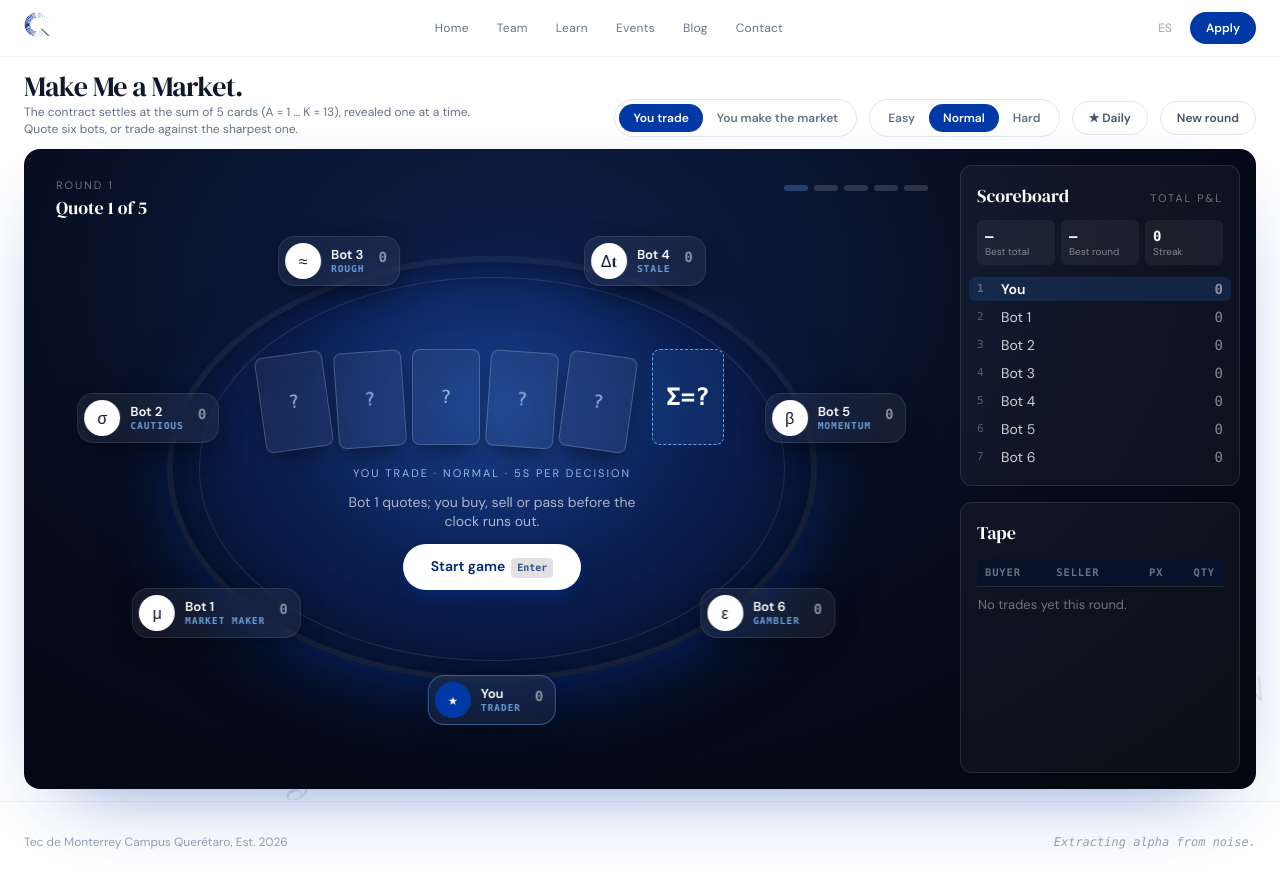
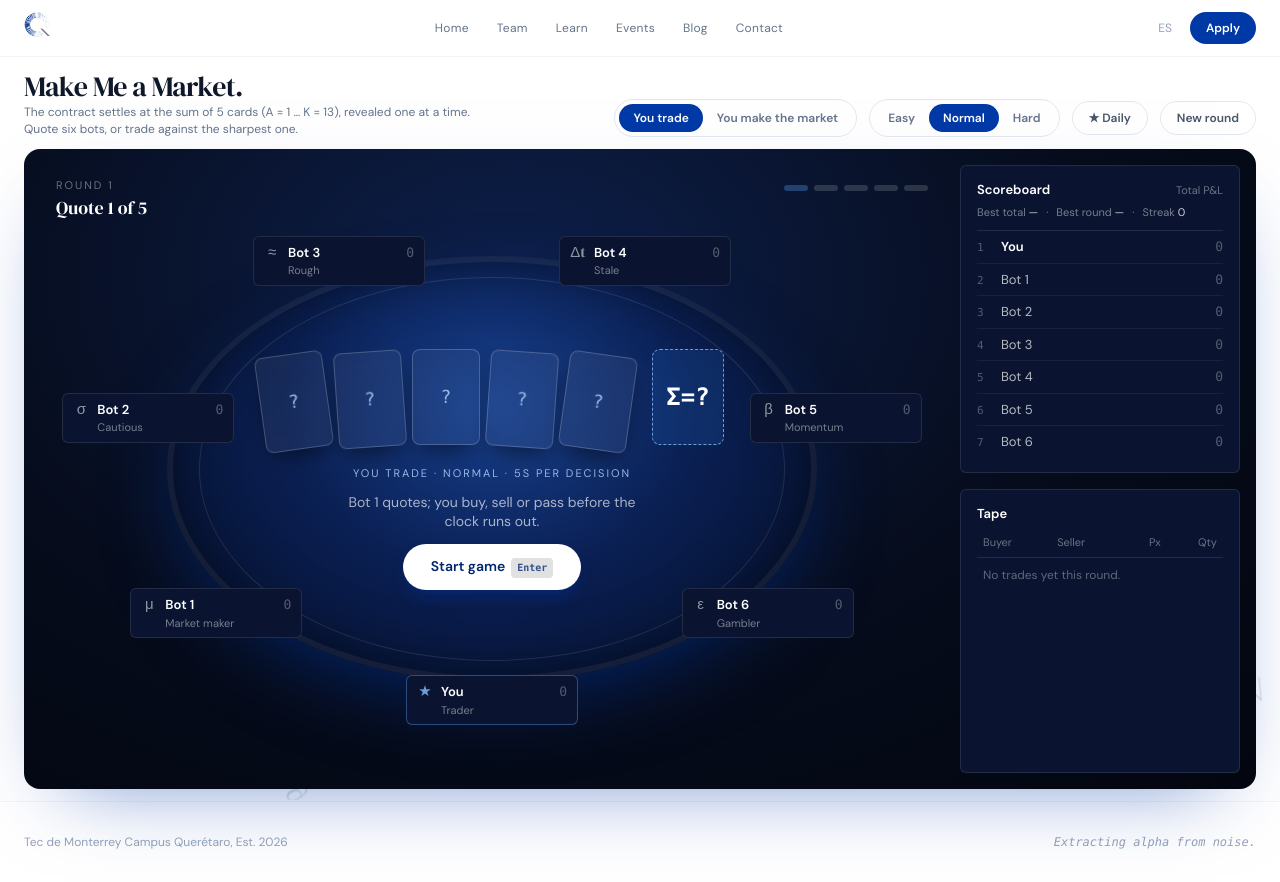
Before and after one commit to CsVazquezz/QuantStudentGroup, a Next.js app: page /play in a window 1280 px wide. Built offline with nearby package versions, Linux system fonts and the light colour scheme.

Commit message:
style(play): flatten scoreboard and tape panels to match seat nameplates

```diff
--- a/app/play/page.tsx
+++ b/app/play/page.tsx
@@ -3,7 +3,7 @@
 import Image from "next/image";
 import Link from "next/link";
 import { useEffect, useRef, useState, type CSSProperties } from "react";
-import { motion, AnimatePresence, MotionConfig } from "framer-motion";
+import { motion, MotionConfig } from "framer-motion";
 import { useLang } from "@/lib/useLang";
 import MobileNav from "@/components/MobileNav";
 import {
@@ -63,8 +63,9 @@ const en = {
   revealLast: "Reveal last card & settle",
   nobody: "Nobody traded.",
   tradeLine: (b: string, q: number, s: string, p: number) => `${b} bought ${q} from ${s} at ${p}`,
-  bubbleBuy: (q: number, p: number) => `Buy ${q} @ ${p}`,
-  bubbleSell: (q: number, p: number) => `Sell ${q} @ ${p}`,
+  bubbleBuy: (q: number, p: number) => `bought ${q} @ ${p}`,
+  bubbleSell: (q: number, p: number) => `sold ${q} @ ${p}`,
+  seatRound: (x: string) => `round ${x}`,
   qty: "Qty",
   buyAt: (p: number) => `Buy at ${p}`,
   sellAt: (p: number) => `Sell at ${p}`,
@@ -87,7 +88,7 @@ const en = {
     wide: (s: number) => `Too wide: keep bid and ask at most ${s} apart.`,
     limit: () => "That would break a ±5 position limit.",
   },
-  score: { title: "Scoreboard", note: "total P&L" },
+  score: { title: "Scoreboard", note: "Total P&L" },
   tape: { title: "Tape", debrief: "Debrief", cols: ["Buyer", "Seller", "Px", "Qty"], empty: "No trades yet this round." },
   styles: {
     sharp:    { tag: "Sharp",    desc: "Knows the exact fair value." },
@@ -166,8 +167,9 @@ const es: typeof en = {
   revealLast: "Revelar última carta y liquidar",
   nobody: "Nadie operó.",
   tradeLine: (b, q, s, p) => `${b} compró ${q} a ${s} en ${p}`,
-  bubbleBuy: (q, p) => `Compra ${q} @ ${p}`,
-  bubbleSell: (q, p) => `Vende ${q} @ ${p}`,
+  bubbleBuy: (q, p) => `compró ${q} @ ${p}`,
+  bubbleSell: (q, p) => `vendió ${q} @ ${p}`,
+  seatRound: x => `ronda ${x}`,
   qty: "Cant.",
   buyAt: p => `Comprar en ${p}`,
   sellAt: p => `Vender en ${p}`,
@@ -278,7 +280,8 @@ const FOCUS = "focus-visible:outline focus-visible:outline-2 focus-visible:outli
 const BTN = `px-5 py-2.5 text-sm font-sans font-semibold rounded-full transition-colors duration-200 ${FOCUS}`;
 const BTN_LIGHT = `${BTN} bg-white text-tec-800 hover:bg-tec-50 shadow-lg shadow-tec-600/30`;
 const KICKER = "text-[11px] font-sans tracking-[0.18em] uppercase";
-const GLASS = "rounded-xl bg-white/[0.04] border border-white/10";
+const GLASS = "rounded-md bg-[#0a1430] border border-white/10";
+const PANEL_H = "font-sans text-[13px] font-semibold text-white";
 const INPUT = `w-20 px-3 py-2 font-mono text-xl text-center text-white bg-white/10 border border-white/20 rounded-lg focus:outline-none focus:border-tec-300 ${FOCUS}`;
 
 // 7 seats evenly around the oval, "You" at the bottom. Exposed as CSS vars
@@ -291,7 +294,6 @@ function seatPos(i: number) {
       "--l": `${(50 + 39 * Math.cos(a)).toFixed(2)}%`,
       "--t": `${(50 + 38 * Math.sin(a)).toFixed(2)}%`,
     } as CSSProperties,
-    below: Math.sin(a) > 0.2,
   };
 }
 
@@ -862,73 +864,55 @@ function Clock({ t, secs, onExpire }: { t: Copy; secs: number; onExpire: () => v
 }
 
 function SeatCard({ g, t, p, i, who }: { g: Game; t: Copy; p: string; i: number; who: (p: string) => string }) {
-  const { style: posVars, below } = seatPos(i);
+  const { style: posVars } = seatPos(i);
   const you = p === YOU;
   const style = styleOf(p);
   const pos = position(g.trades, p);
 
-  // Badge: this quote's net trade while live; round P&L once settled.
-  let badge: { text: string; good: boolean } | null = null;
+  // One status line: this quote's net trade while live, round P&L once settled.
+  let line: { text: string; good: boolean } | null = null;
+  const now = g.settled ? [] : g.trades.filter(x => x.stage === g.stage && (x.buyer === p || x.seller === p));
   if (g.settled) {
     const r = g.roundPnl[p];
-    if (r) badge = { text: sgn(r), good: r > 0 };
-  } else {
-    const now = g.trades.filter(x => x.stage === g.stage && (x.buyer === p || x.seller === p));
-    if (now.length) {
+    if (r) line = { text: t.seatRound(sgn(r)), good: r > 0 };
+  } else if (now.length) {
     const net = now.reduce((a, x) => a + (x.buyer === p ? x.qty : -x.qty), 0);
     const px = now[now.length - 1].price;
-      badge = net >= 0 ? { text: t.bubbleBuy(net || now[0].qty, px), good: true } : { text: t.bubbleSell(-net, px), good: false };
+    line = net >= 0 ? { text: t.bubbleBuy(net || now[0].qty, px), good: true } : { text: t.bubbleSell(-net, px), good: false };
   }
-  }
-  const live = !g.settled && badge;
   const role = you ? (g.mode === "maker" ? t.roleMaker : t.roleTrader)
     : g.mode === "trader" && p === g.quotes[0]?.maker ? t.roleMaker
     : t.styles[style!].tag;
 
   return (
     <div style={posVars} className="relative md:absolute md:left-[var(--l)] md:top-[var(--t)] md:-translate-x-1/2 md:-translate-y-1/2 md:z-10 md:pointer-events-auto">
-      <AnimatePresence>
-        {badge && (
-          <motion.div
-            key={`${g.round}-${g.stage}-${badge.text}`}
-            initial={{ opacity: 0, scale: 0.8, y: below ? 6 : -6 }}
-            animate={{ opacity: 1, scale: 1, y: 0 }}
-            exit={{ opacity: 0 }}
-            transition={{ type: "spring", stiffness: 300, damping: 18, delay: g.settled ? 0.6 : 0 }}
-            className={`hidden md:block absolute left-1/2 -translate-x-1/2 ${below ? "top-full mt-2" : "bottom-full mb-2"} whitespace-nowrap rounded-full px-2.5 py-1 font-mono text-[11px] font-semibold text-white shadow-lg ${badge.good ? "bg-emerald-600" : "bg-red-600"}`}
-          >
-            {badge.text}
-          </motion.div>
-        )}
-      </AnimatePresence>
       <div
         title={style ? t.styles[style].desc : undefined}
-        className={`flex items-center gap-2 sm:gap-2.5 rounded-2xl pl-1.5 pr-2.5 sm:pr-3 py-1.5 bg-white/[0.06] backdrop-blur-md border ${you ? "border-tec-400/60" : "border-white/10"} shadow-[0_8px_30px_-10px_rgba(0,0,0,0.8)]`}
+        className={`relative overflow-hidden md:min-w-[172px] rounded-md border bg-[#0a1430] px-2.5 py-1.5 ${you ? "border-tec-400/50" : "border-white/10"}`}
       >
-        <div className="relative shrink-0">
-          {live && (
+        {/* one brief flash when this seat trades; no looping animation */}
+        {!g.settled && line && (
           <motion.span
-              className={`absolute inset-0 rounded-full ring-2 ${badge!.good ? "ring-emerald-400" : "ring-red-400"}`}
-              animate={{ scale: [1, 1.6], opacity: [0.9, 0] }}
-              transition={{ repeat: Infinity, duration: 1.4 }}
+            key={`${g.round}-${g.stage}-${now.length}`}
+            aria-hidden="true"
+            className={`absolute inset-0 ${line.good ? "bg-emerald-400" : "bg-red-400"}`}
+            initial={{ opacity: 0.25 }}
+            animate={{ opacity: 0 }}
+            transition={{ duration: 1.2, ease: "easeOut" }}
           />
         )}
-          <div className={`w-8 h-8 sm:w-9 sm:h-9 rounded-full grid place-items-center text-sm sm:text-base ${you ? "bg-tec-600 text-white font-mono" : "bg-white text-slate-900 font-serif"}`}>
+        <div className="relative flex items-baseline gap-2">
+          <span className={`w-4 shrink-0 text-center font-serif text-[15px] leading-none ${you ? "text-tec-300" : "text-white/55"}`}>
             {you ? "★" : GLYPH[style!]}
+          </span>
+          <span className="font-sans text-[13px] font-semibold text-white whitespace-nowrap">{who(p)}</span>
+          <span className={`ml-auto pl-2 font-mono text-[13px] tabular-nums ${pos ? tone(pos) : "text-white/30"}`}>{sgn(pos)}</span>
         </div>
-        </div>
-        <div className="leading-tight min-w-0">
-          <p className="font-sans text-[13px] font-semibold text-white whitespace-nowrap">{who(p)}</p>
-          <p className="font-mono text-[9.5px] font-semibold uppercase tracking-[0.1em] text-tec-300 whitespace-nowrap">{role}</p>
-          {badge && <p className={`md:hidden font-mono text-[10px] font-semibold ${badge.good ? "text-emerald-400" : "text-red-400"}`}>{badge.text}</p>}
-        </div>
-        <div className="flex flex-col items-end ml-auto pl-1">
-          <span className={`font-mono text-sm font-semibold tabular-nums ${tone(pos)}`}>{sgn(pos)}</span>
-          <div className="flex -space-x-1 h-2" aria-hidden="true">
-            {Array.from({ length: Math.abs(pos) }).map((_, k) => (
-              <span key={k} className={`w-2 h-2 rounded-full border border-slate-900 ${pos > 0 ? "bg-emerald-500" : "bg-red-500"}`} />
-            ))}
-          </div>
+        <div className="relative flex items-baseline gap-2 pl-6">
+          <span className="font-sans text-[11px] text-white/45 whitespace-nowrap">{role}</span>
+          {line && (
+            <span className={`ml-auto pl-2 font-mono text-[11px] whitespace-nowrap ${line.good ? "text-emerald-300" : "text-red-300"}`}>{line.text}</span>
+          )}
         </div>
       </div>
     </div>
@@ -942,57 +926,48 @@ function SeatCard({ g, t, p, i, who }: { g: Game; t: Copy; p: string; i: number;
 function Scoreboard({ g, t, c }: { g: Game; t: Copy; c: Ctl }) {
   const { who, stats } = c;
   const order = [...PLAYERS].sort((a, b) => g.totals[b] - g.totals[a]);
-  const cell = "rounded-md bg-white/[0.05] px-2 py-1.5 min-w-0";
+  const meta = "font-sans text-[11px] text-white/45 tabular-nums";
   return (
-    <section className={`${GLASS} p-4 flex flex-col gap-1 shrink-0`} aria-label={t.score.title}>
-      <div className="flex justify-between items-baseline mb-1.5">
-        <h2 className="font-serif text-lg text-white">{t.score.title}</h2>
-        <span className={`${KICKER} text-white/40`}>{t.score.note}</span>
+    <section className={`${GLASS} px-4 py-3.5 flex flex-col shrink-0`} aria-label={t.score.title}>
+      <div className="flex justify-between items-baseline">
+        <h2 className={PANEL_H}>{t.score.title}</h2>
+        <span className="font-sans text-[11px] text-white/40">{t.score.note}</span>
       </div>
-      <div className="relative grid grid-cols-3 gap-1.5 mb-2">
+
+      {/* personal records: one quiet line, not tiles */}
+      <p className={`${meta} mt-1 mb-2.5 flex flex-wrap gap-x-2`}>
         {g.daily ? (
-          <div className={`${cell} col-span-3 flex items-baseline justify-between`}>
-            <span className="font-sans text-[11px] text-white/50">{t.stats.dailyToday}</span>
-            <b className={`font-mono text-sm tabular-nums ${c.dailyOfficial == null ? "text-white/40 font-normal" : tone(c.dailyOfficial)}`}>
+          <span>
+            {t.stats.dailyToday}{" "}
+            <span className={c.dailyOfficial == null ? "" : tone(c.dailyOfficial)}>
               {c.dailyOfficial == null ? t.stats.notYet : sgn(c.dailyOfficial)}
-            </b>
-          </div>
+            </span>
+          </span>
         ) : (
-          [
-            [t.stats.best, stats ? sgn(stats.bestTotal) : "—"],
-            [t.stats.bestRound, stats ? sgn(stats.bestRound) : "—"],
-            [`${t.stats.streak}${stats?.bestStreak ? ` (${stats.bestStreak})` : ""}`, String(stats?.streak ?? 0)],
-          ].map(([label, v]) => (
-            <div key={label} className={cell}>
-              <p className="font-mono text-sm font-semibold text-white tabular-nums">{v}</p>
-              <p className="font-sans text-[10px] leading-tight text-white/45 truncate">{label}</p>
-            </div>
-          ))
+          <>
+            <span>{t.stats.best} <span className="text-white/80">{stats ? sgn(stats.bestTotal) : "—"}</span></span>
+            <span>·</span>
+            <span>{t.stats.bestRound} <span className="text-white/80">{stats ? sgn(stats.bestRound) : "—"}</span></span>
+            <span>·</span>
+            <span>{t.stats.streak} <span className="text-white/80">{stats?.streak ?? 0}</span>{stats?.bestStreak ? ` (${stats.bestStreak})` : ""}</span>
+          </>
         )}
-        <AnimatePresence>
-          {c.newBest && (
-            <motion.span
-              initial={{ opacity: 0, scale: 0.8, y: 4 }}
-              animate={{ opacity: 1, scale: 1, y: 0 }}
-              exit={{ opacity: 0 }}
-              className="absolute -top-3 right-0 rounded-full bg-amber-400 px-2 py-0.5 font-mono text-[10px] font-bold text-slate-900 shadow-lg"
-            >
-              {t.stats.newBest}
-            </motion.span>
-          )}
-        </AnimatePresence>
-      </div>
+        {c.newBest && <span className="text-amber-300">{t.stats.newBest}</span>}
+      </p>
+
+      <ol className="border-t border-white/10">
         {order.map((p, k) => (
-        <motion.div
+          <motion.li
             layout
             key={p}
-          className={`flex items-center gap-2 font-sans text-sm py-0.5 ${p === YOU ? "bg-tec-500/20 text-white font-semibold -mx-2 px-2 rounded-md" : "text-white/80"}`}
+            className="flex items-baseline gap-3 py-1.5 border-b border-white/[0.06] last:border-b-0 font-sans text-[13px]"
           >
-          <span className="w-4 font-mono text-[11px] text-white/30">{k + 1}</span>
-          <span className="flex-1">{who(p)}</span>
-          <span className={`font-mono tabular-nums ${tone(g.totals[p])}`}>{sgn(g.totals[p])}</span>
-        </motion.div>
+            <span className="w-3 font-mono text-[11px] text-white/30 tabular-nums">{k + 1}</span>
+            <span className={`flex-1 ${p === YOU ? "text-white font-semibold" : "text-white/70"}`}>{who(p)}</span>
+            <span className={`font-mono tabular-nums ${g.totals[p] ? tone(g.totals[p]) : "text-white/30"}`}>{sgn(g.totals[p])}</span>
+          </motion.li>
         ))}
+      </ol>
     </section>
   );
 }
@@ -1002,27 +977,27 @@ function TapePanel({ g, t, who }: { g: Game; t: Copy; who: (p: string) => string
   // The debrief opens by default each time a round settles.
   useEffect(() => setTab("debrief"), [g.round]);
   const view = g.settled ? tab : "tape";
-  const th = "font-mono text-[10.5px] font-semibold tracking-[0.08em] uppercase px-2 py-1.5 text-white/40 border-b border-white/10 sticky top-0 bg-[#08112a]";
-  const td = "px-2 py-1.5 border-b border-white/5 whitespace-nowrap";
-  const tabBtn = (on: boolean) => `font-serif text-lg transition-colors ${on ? "text-white" : "text-white/35 hover:text-white/70"} ${FOCUS}`;
+  const th = "font-sans text-[11px] font-normal px-1.5 pb-1.5 text-white/40 border-b border-white/10 sticky top-0 bg-[#0a1430]";
+  const td = "px-1.5 py-1.5 border-b border-white/[0.06] whitespace-nowrap";
+  const tabBtn = (on: boolean) => `font-sans text-[13px] font-semibold transition-colors ${on ? "text-white" : "text-white/35 hover:text-white/70"} ${FOCUS}`;
 
   return (
-    <section className={`${GLASS} p-4 flex flex-col gap-3 min-h-[200px] max-h-80 lg:max-h-none lg:flex-1 lg:min-h-0`}>
+    <section className={`${GLASS} px-4 py-3.5 flex flex-col gap-2.5 min-h-[200px] max-h-80 lg:max-h-none lg:flex-1 lg:min-h-0`}>
       <div className="flex items-baseline gap-4">
         <button onMouseUp={dropFocus} onClick={() => setTab("tape")} aria-pressed={view === "tape"} className={tabBtn(view === "tape")}>{t.tape.title}</button>
         {g.settled && <button onMouseUp={dropFocus} onClick={() => setTab("debrief")} aria-pressed={view === "debrief"} className={tabBtn(view === "debrief")}>{t.tape.debrief}</button>}
       </div>
       <div className="overflow-auto flex-1 min-h-0 -mx-1 px-1 [&::-webkit-scrollbar-track]:bg-transparent [&::-webkit-scrollbar-thumb]:bg-white/20 [scrollbar-color:rgba(255,255,255,0.2)_transparent]">
         {view === "tape" ? (
-          <table className="w-full border-collapse font-sans text-[13px] tabular-nums text-white/90">
+          <table className="w-full border-collapse font-sans text-[13px] tabular-nums">
             <thead>
               <tr>{t.tape.cols.map((c, i) => <th key={c} className={`${th} ${i >= 2 ? "text-right" : "text-left"}`}>{c}</th>)}</tr>
             </thead>
             <tbody>
               {g.trades.length === 0 ? (
-                <tr><td colSpan={4} className="py-2 text-white/40">{t.tape.empty}</td></tr>
+                <tr><td colSpan={4} className="px-1.5 py-2 text-[12px] text-white/35">{t.tape.empty}</td></tr>
               ) : g.trades.map((x, i) => ({ x, i })).reverse().map(({ x, i }) => (
-                <tr key={i} className={x.buyer === YOU || x.seller === YOU ? "bg-tec-500/15 font-semibold" : ""}>
+                <tr key={i} className={x.buyer === YOU || x.seller === YOU ? "text-white font-semibold" : "text-white/70"}>
                   <td className={td}>{who(x.buyer)}</td>
                   <td className={td}>{who(x.seller)}</td>
                   <td className={`${td} font-mono text-right`}>{x.price}</td>
@@ -1085,7 +1060,7 @@ function Debrief({ g, t }: { g: Game; t: Copy }) {
     : missed && missed.missedEdge > 1 ? d.missed(missed.stage + 1, fmt(missed.missedEdge))
     : total > 0 ? d.clean : d.quiet;
 
-  const th = "font-mono text-[10px] font-semibold tracking-[0.08em] uppercase text-white/35";
+  const th = "font-sans text-[11px] text-white/40";
   return (
     <div className="flex flex-col gap-3">
       <p className="font-sans text-[12.5px] leading-snug text-white/80">{takeaway}</p>
```
Lines whose indentation alone changed are shown as unchanged.
